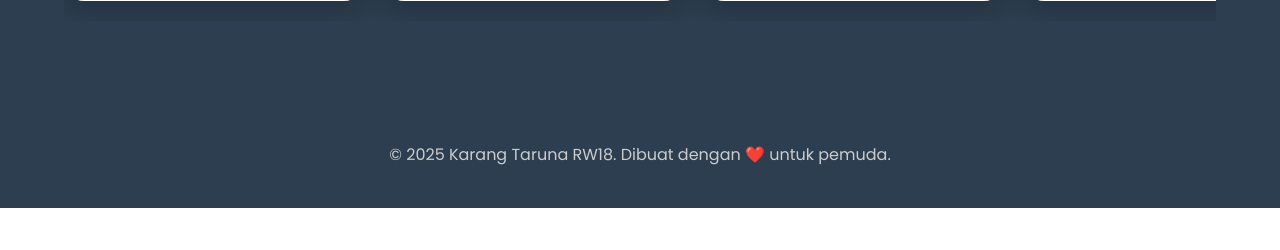
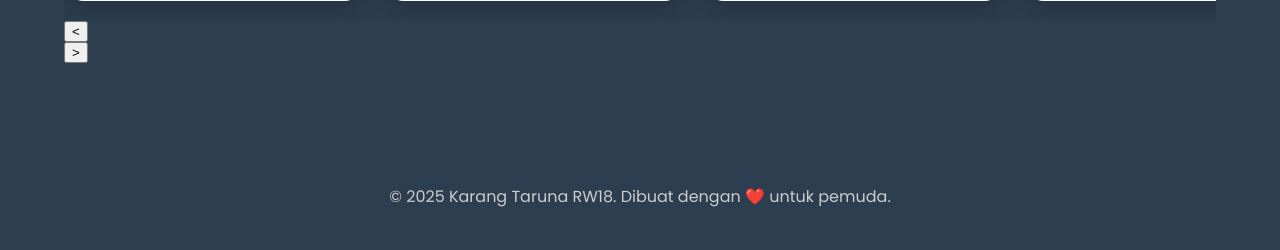
Before and after one commit to maiillll/karngtaruna, a PHP site: page / in a window 1280 px wide. Shown: the part 2010-2260 px from the top of the page. Before the commit the page ends 2218 px from the top, so only its background shows below. Run offline with PHP 8.4, Linux system fonts and the light colour scheme.

Commit message:
Update style.css

```diff
--- a/karngtaruna/style.css
+++ b/karngtaruna/style.css
@@ -342,48 +342,7 @@ nav a.active {
 /* ===    GAYA BARU TOMBOL CAROUSEL      === */
 /* ======================================= */
 
-.carousel-btn {
-    /* --- Posisi & Ukuran --- */
-    position: absolute;
-    top: 50%;
-    transform: translateY(-50%);
-    z-index: 10;
-    width: 45px;
-    height: 45px;
 
-    /* --- Desain Visual --- */
-    background-color: #ffffff;
-    border: none;
-    border-radius: 50%; /* Membuat tombol menjadi bulat sempurna */
-    box-shadow: 0 4px 12px rgba(0, 0, 0, 0.15); /* Bayangan halus untuk efek 3D */
-    color: #2c3e50; /* Warna ikon panah */
-    cursor: pointer;
-
-    /* --- Tampilan Ikon di Dalam Tombol --- */
-    display: flex;
-    justify-content: center;
-    align-items: center;
-    font-size: 18px;
-
-    /* --- Efek Transisi Halus --- */
-    transition: transform 0.2s ease, opacity 0.3s ease, background-color 0.2s ease;
-
-    /* --- Visibilitas (Sembunyikan Awalnya) --- */
-    opacity: 0;
-    pointer-events: none;
-}
-
-/* --- Memunculkan Tombol Saat Mouse Hover di Area Carousel --- */
-.carousel-wrapper:hover .carousel-btn {
-    opacity: 1;
-    pointer-events: auto;
-}
-
-/* --- Efek Hover pada Tombol Itu Sendiri --- */
-.carousel-btn:hover {
-    transform: translateY(-50%) scale(1.1); /* Sedikit membesar */
-    background-color: #f1f1f1;
-}
 
 /* --- Posisi Spesifik untuk Tombol Kiri & Kanan --- */
 /* Menggunakan nilai negatif untuk meletakkan tombol DI LUAR area kartu */
@@ -393,14 +352,6 @@ nav a.active {
 
 .carousel-btn.next {
     right: -22px;
-}
-
-/* --- Penyesuaian untuk Tampilan Mobile --- */
-/* Di mobile, tombol lebih baik disembunyikan agar tidak mengganggu swipe */
-@media (max-width: 768px) {
-    .carousel-btn {
-        display: none;
-    }
 }
 
 /* ======================================= */
```
